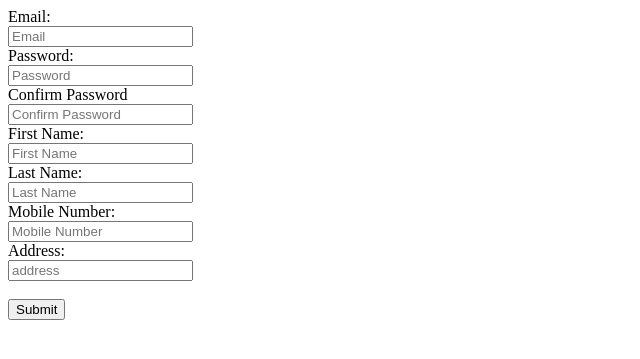
After one commit to Godoflegendss/Ecom-Site, a Flask app: page /signup in a window 1280 px wide. The commit adds this page. Shown: the top 359 px of the page, without its empty margins (0-640 px from the left). Run offline with Flask 3, Linux system fonts and the light colour scheme.

Commit message:
Sign-up HTML

```diff
--- a/app.py
+++ b/app.py
@@ -54,15 +54,37 @@ def upload():
 
 @app.route('/image/<int:image_id>')
 def image(image_id):
-    print("Hello")
     conn=pyodbc.connect(connection_string)
     cursor=conn.cursor()
     cursor.execute("SELECT * FROM [Cloths.data] WHERE ImgId = ?", image_id)
     row = cursor.fetchone()
-    print("Hello")
     if row:
         return send_file(BytesIO(row.Imagedata), mimetype=row.Imagetype)
     return "Image not found", 404
 
+
+@app.route('/login')
+def login():
+    return render_template('login.html')
+
+@app.route('/authentication',methods=['POST'])
+def auth():
+    email=request.form.get('email')
+    password=request.form.get('password')
+    if email and password:
+        print(email,password)
+    else:
+        print("Not working")
+    return render_template('index.html')
+
+@app.route('/signup')
+def signup():
+    return render_template('signup.html')
+
+@app.route('/usercreation', methods=['POST'])
+def usercreation():
+    return render_template('index.html')
+
+
 if __name__=='__main__':
     app.run(debug=True,port=3000)
--- a/templates/index.html
+++ b/templates/index.html
@@ -5,7 +5,12 @@
 </head>
 <body>
     <h2>Stored Images</h2>
+    <div>
+           <a href="/login" class="btn"> Login </a><br>
+           <a href="/signup" class="btn"> Signup</a>
+    </div>
     {% for img in Images %}
+
         <div>
             <p>{{ img.Name }}</p>
             <img src="/image/{{ img[0] }}" width="200">
--- /dev/null
+++ b/templates/signup.html
@@ -0,0 +1,77 @@
+<!DOCTYPE html>
+<html lang="en">
+<head>
+    <meta charset="UTF-8">
+    <meta name="viewport" content="width=device-width, initial-scale=1.0">
+    <title>Signup</title>
+</head>
+<body>
+
+ <form id="signup" action="/verify" method="post" autocomplete="on">
+    <label for="email">Email: </label><br>
+    <input type="email" id="email" name="email" placeholder="Email" required><br>
+    <label for="password">Password: </label><br>
+    <input type="password" id="password" name="password" placeholder="Password" required minlength="8"><br>
+    <div id="strengthmessage"></div>
+
+
+    <label for="cpassword">Confirm Password</label><br>
+    <input type="password" id="cpassword" name="cpassword" placeholder="Confirm Password" required><br>
+    <div id="matchmessage"></div>
+
+    <label for="fname">First Name: </label><br>
+    <input type="text" id="fname" name="fname" placeholder="First Name" required><br>
+    <label for="lname">Last Name: </label><br>
+    <input type="text" id="lname" name="lname" placeholder="Last Name" required><br>
+    <label for="number">Mobile Number: </label><br>
+    <input type="tel" id="number" name="number" placeholder="Mobile Number" maxlength="10" minlength="10"><br>
+    <label for="address">Address: </label><br>
+    <input type="text" id="address" name="address" placeholder="address"><br><br>
+    <input type="submit" value="Submit">
+ </form>
+    <script>
+        const password=document.getElementById("password");
+        const cpassword=document.getElementById("cpassword");
+        const strengthmessage=document.getElementById("strengthmessage");
+        const matchmessage=document.getElementById("matchmessage");
+
+        function checkstrength(value){
+            const strong=/^(?=.*[a-z])(?=.*[A-Z])(?=.*\d)(?=.*[\W_]).{8,}$/;
+            if (strong.test(value)){
+                strengthmessage.textContent="Strong password";
+                password.style.borderColor="green";
+            }
+            else{
+                strengthmessage.textContent="Password must be at least 8 characters, include uppercase, lowercase, number, and special character";
+                password.style.borderColor = "red";
+            }
+        }
+        function checkmatch(){
+            if (cpassword.value === password.value && cpassword.value !== ""){
+                matchmessage.textContent = "Password match";
+                cpassword.style.borderColor="green";
+
+            }
+            else{
+                matchmessage.textContent = "Passwords do not match";
+                cpassword.style.borderColor = "red";
+            }
+        }
+        password.addEventListener("input", ()=>{
+            checkstrength(password.value);
+            checkmatch();
+        });
+        cpassword.addEventListener("input",checkmatch);
+
+        function validatepassword(){
+            return(
+                password.style.borderColor === "green" &&
+                cpassword.style.borderColor === "green"
+            );
+        }
+
+
+
+    </script>
+</body>
+</html>
```
Also changed, not shown: templates/login.html (added, +18 -0 lines).
